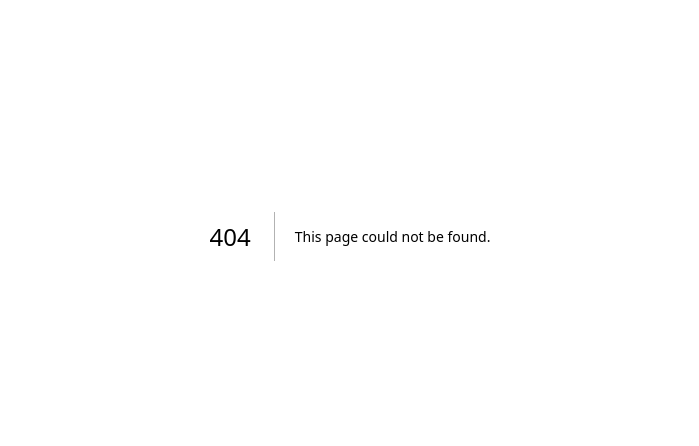
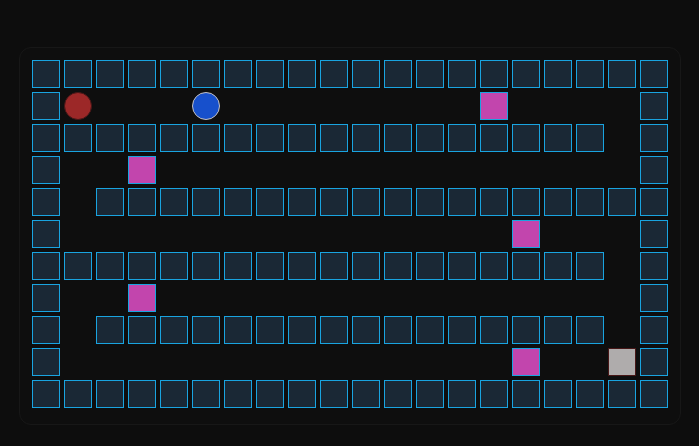
Before and after one commit to thethilina/Escape-X, a Next.js app: page /play in a window 1280 px wide. Before the commit this address had no page. Shown: the part 164-610 px from the top of the page, without its empty margins (290-989 px from the left). Built offline with nearby package versions, Linux system fonts and the light colour scheme; a web font is replaced by a local one.

Commit message:
map first setup

```diff
--- /dev/null
+++ b/app/(game)/play/page.tsx
@@ -0,0 +1,53 @@
+"use client"
+import { useState } from "react"
+
+const Page = () => {
+  // 0 = wall, 6 = space npc can move, 5 = doors, 1 = enemy 2 = player
+  const [maze, setMaze] = useState<number[][]>([
+    [0,0,0,0,0,0,0,0,0,0,0,0,0,0,0,0,0,0,0,0],
+    [0,1,6,6,6,2,6,6,6,6,6,6,6,6,5,6,6,6,6,0],
+    [0,0 ,0,0,0,0,0,0,0,0,0,0,0,0,0,0,0,0,6,0],
+    [0,6,6,5,6,6,6,6,6,6,6,6,6,6,6,6,6,6,6,0],
+    [0,6,0,0,0,0,0,0,0,0,0,0,0,0,0,0,0,0,0,0],
+    [0,6,6,6,6,6,6,6,6,6,6,6,6,6,6,5,6,6,6,0],
+    [0,0,0,0,0,0,0,0,0,0,0,0,0,0,0,0,0,0,6,0],
+    [0,6,6,5,6,6,6,6,6,6,6,6,6,6,6,6,6,6,6,0],
+    [0,6 ,0,0,0,0,0,0,0,0,0,0,0,0,0,0,0,0,6,0],
+    [0,6,6,6,6,6,6,6,6,6,6,6,6,6,6,5,6,6,9,0],
+    [0,0,0,0,0,0,0,0,0,0,0,0,0,0,0,0,0,0,0,0]
+  ])
+
+  return (
+    <div className="flex flex-col text-center min-h-screen items-center justify-center font-sans bg-[#0D0D0D]">
+
+
+
+     <div className="border rounded-xl  p-3 bg-[#0e0e0e]">
+      {maze.map((row, rowIndex) => (
+        <div key={rowIndex} className="flex space-x-1 4] space-y-1  ">
+          {row.map((cell, cellIndex) => (
+            cell === 0 ? <div className="bg-[#1A2835] border border-[#19A4E0] w-7 h-7"></div> :
+             cell === 5 ? <div className="bg-[#c245ad] border border-[#19A4E0] w-7 h-7"></div> :
+             cell === 6 ? <div className=" w-7 h-7"></div> :
+             cell ===1 ?  <div className="bg-[#9c2828] border rounded-full border-[#471717]  w-7 h-7"></div>:
+              cell === 9 ?  <div className="bg-[#afacac] border  border-[#471717]  w-7 h-7"></div>:
+
+             cell === 2 ? <div  className="bg-[#1750cc] border rounded-full border-[#c4c1c1]  w-7 h-7"> </div>:<></>
+          ))}
+
+        </div>
+      ))}
+    </div>
+
+
+
+
+
+
+
+
+    </div>
+  )
+}
+
+export default Page
--- /dev/null
+++ b/public/Game.tsx
@@ -0,0 +1,175 @@
+"use client"
+
+import { useEffect, useRef, useState } from "react"
+
+type Tile = "wall" | "path" | "door"
+
+const TILE = 32
+
+const maze: Tile[][] = [
+  ["wall","wall","wall","wall","wall","wall","wall","wall","wall","wall"],
+  ["wall","path","path","door","path","path","path","path","path","wall"],
+  ["wall","path","wall","wall","wall","path","wall","wall","path","wall"],
+  ["wall","path","path","path","path","path","path","door","path","wall"],
+  ["wall","wall","wall","path","wall","wall","path","wall","path","wall"],
+  ["wall","path","path","path","path","path","path","path","path","wall"],
+  ["wall","path","wall","wall","wall","wall","wall","wall","path","wall"],
+  ["wall","path","path","door","path","path","path","path","path","wall"],
+  ["wall","wall","wall","wall","wall","wall","wall","wall","wall","wall"],
+]
+
+export default function Game() {
+
+  const canvasRef = useRef<HTMLCanvasElement>(null)
+
+  const player = useRef({ x:1, y:1 })
+  const enemy = useRef({ x:1, y:7 })
+
+  const direction = useRef({ x:1, y:0 })
+
+  const [question,setQuestion] = useState<any>(null)
+  const [input,setInput] = useState("")
+  const [solution,setSolution] = useState<number | null>(null)
+  const [gameOver,setGameOver] = useState(false)
+
+  async function getQuestion(){
+    const res = await fetch("https://marcconrad.com/uob/banana/api.php?out=json")
+    const data = await res.json()
+
+    setQuestion(data.question)
+    setSolution(data.solution)
+  }
+
+  function movePlayer(){
+
+    if(question) return
+
+    const nx = player.current.x + direction.current.x
+    const ny = player.current.y + direction.current.y
+
+    if(maze[ny][nx] !== "wall"){
+      player.current.x = nx
+      player.current.y = ny
+    }
+
+    if(maze[ny][nx] === "door"){
+      getQuestion()
+    }
+
+  }
+
+  function moveEnemy(){
+
+    if(gameOver) return
+
+    const dx = player.current.x - enemy.current.x
+    const dy = player.current.y - enemy.current.y
+
+    if(Math.abs(dx) > Math.abs(dy)){
+      enemy.current.x += Math.sign(dx)
+    } else {
+      enemy.current.y += Math.sign(dy)
+    }
+
+    if(enemy.current.x === player.current.x &&
+       enemy.current.y === player.current.y){
+        setGameOver(true)
+    }
+
+  }
+
+  function draw(){
+
+    const canvas = canvasRef.current!
+    const ctx = canvas.getContext("2d")!
+
+    ctx.clearRect(0,0,canvas.width,canvas.height)
+
+    for(let y=0;y<maze.length;y++){
+      for(let x=0;x<maze[y].length;x++){
+
+        if(maze[y][x]==="wall") ctx.fillStyle="#1e293b"
+        if(maze[y][x]==="path") ctx.fillStyle="#111"
+        if(maze[y][x]==="door") ctx.fillStyle="#7c3aed"
+
+        ctx.fillRect(x*TILE,y*TILE,TILE,TILE)
+      }
+    }
+
+    ctx.fillStyle="blue"
+    ctx.beginPath()
+    ctx.arc(
+      player.current.x*TILE+16,
+      player.current.y*TILE+16,
+      10,0,Math.PI*2)
+    ctx.fill()
+
+    ctx.fillStyle="red"
+    ctx.beginPath()
+    ctx.arc(
+      enemy.current.x*TILE+16,
+      enemy.current.y*TILE+16,
+      10,0,Math.PI*2)
+    ctx.fill()
+  }
+
+  useEffect(()=>{
+
+    const interval = setInterval(()=>{
+
+      movePlayer()
+      moveEnemy()
+      draw()
+
+    },300)
+
+    return ()=>clearInterval(interval)
+
+  },[question,gameOver])
+
+  function submit(){
+
+    if(Number(input) === solution){
+      setQuestion(null)
+      setInput("")
+    }
+
+  }
+
+  return(
+    <>
+      <canvas
+        ref={canvasRef}
+        width={maze[0].length*TILE}
+        height={maze.length*TILE}
+      />
+
+      <div className="w-80">
+
+        {gameOver && <h1 className="text-red-500">GAME OVER</h1>}
+
+        {question && (
+          <div className="flex flex-col gap-3">
+
+            <img src={question}/>
+
+            <input
+              value={input}
+              onChange={(e)=>setInput(e.target.value)}
+              className="p-2 text-black"
+            />
+
+            <button
+              onClick={submit}
+              className="bg-purple-500 p-2"
+            >
+              Go
+            </button>
+
+          </div>
+        )}
+
+      </div>
+    </>
+  )
+}
```
